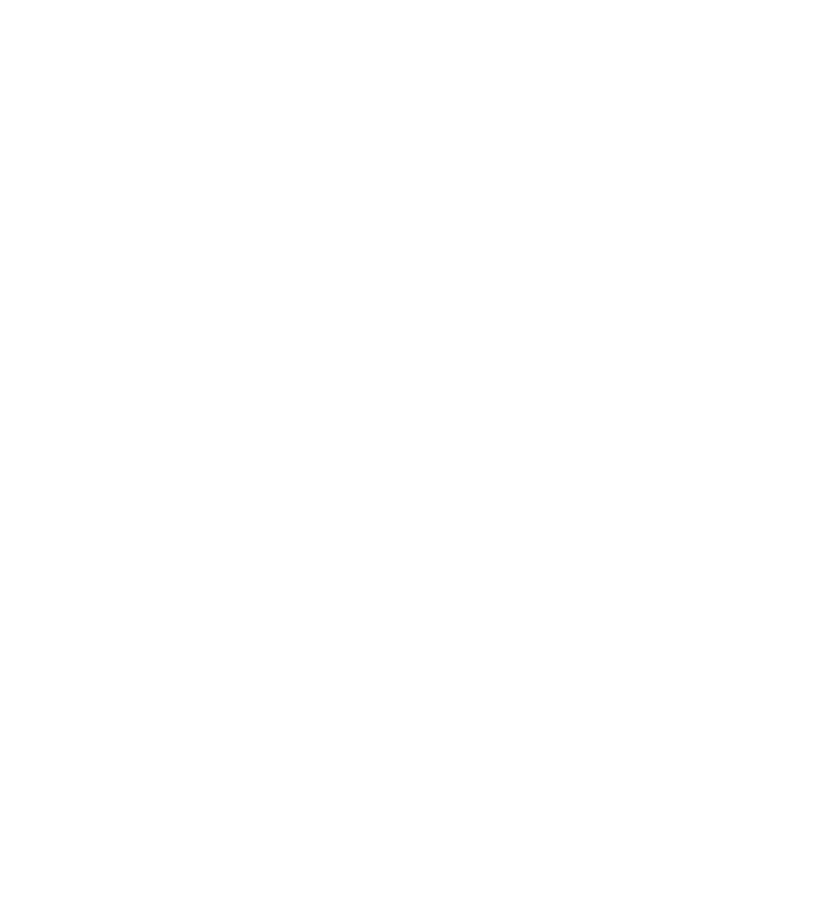
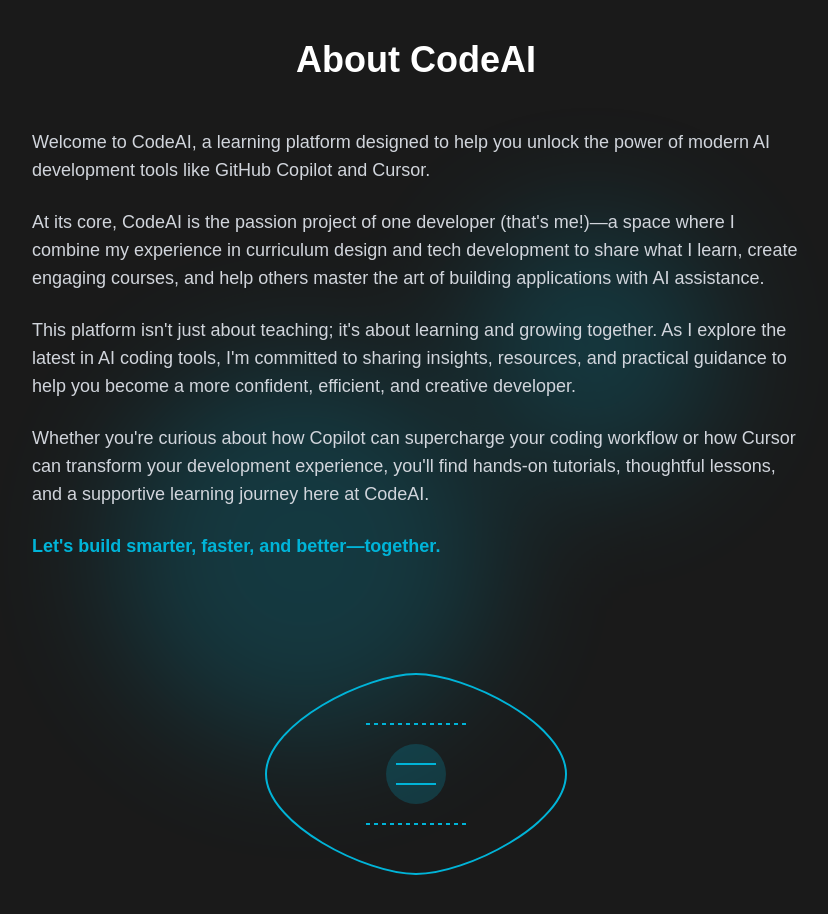
Before and after one commit to JasminInneh/codeai-edu, a Next.js app: page / in a window 1280 px wide. Shown: the part 920-1834 px from the top of the page, without its empty margins (224-1052 px from the left). Before the commit the page ends 800 px from the top, so only its background shows below. Built offline with nearby package versions, Linux system fonts and the light colour scheme.

Commit message:
Integrate About section into landing page with smooth scroll

```diff
--- a/src/components/Navigation.tsx
+++ b/src/components/Navigation.tsx
@@ -4,6 +4,13 @@
 
 const Navigation = () => {
   const pathname = usePathname();
+
+  const scrollToAbout = () => {
+    const aboutSection = document.querySelector('#about-section');
+    if (aboutSection) {
+      aboutSection.scrollIntoView({ behavior: 'smooth' });
+    }
+  };
 
   return (
     <nav className="fixed top-0 left-0 right-0 z-50 bg-[#1A1A1A]/80 backdrop-blur-sm">
@@ -26,16 +33,12 @@
             >
               Home
             </Link>
-            <Link
-              href="/about"
-              className={`px-3 py-2 rounded-md text-sm font-medium transition-colors duration-200 ${
-                pathname === '/about'
-                  ? 'text-[#00B4D8]'
-                  : 'text-gray-300 hover:text-white'
-              }`}
+            <button
+              onClick={scrollToAbout}
+              className="px-3 py-2 rounded-md text-sm font-medium text-gray-300 hover:text-white transition-colors duration-200"
             >
               About
-            </Link>
+            </button>
           </div>
         </div>
       </div>
--- a/src/pages/about.tsx
+++ /dev/null
@@ -1,77 +0,0 @@
-import React from 'react';
-import { motion } from 'framer-motion';
-import Head from 'next/head';
-import styles from '../styles/About.module.css';
-
-const About = () => {
-  return (
-    <>
-      <Head>
-        <title>About CodeAI - Learn AI Development</title>
-        <meta name="description" content="Learn about CodeAI, a platform dedicated to teaching modern AI development tools like GitHub Copilot and Cursor." />
-      </Head>
-
-      <motion.div
-        initial={{ opacity: 0, y: 20 }}
-        animate={{ opacity: 1, y: 0 }}
-        transition={{ duration: 0.6 }}
-        className={styles.container}
-      >
-        <div className={styles.content}>
-          <motion.h1
-            initial={{ opacity: 0, y: -20 }}
-            animate={{ opacity: 1, y: 0 }}
-            transition={{ delay: 0.2 }}
-            className={styles.title}
-          >
-            About CodeAI
-          </motion.h1>
-
-          <motion.div
-            initial={{ opacity: 0 }}
-            animate={{ opacity: 1 }}
-            transition={{ delay: 0.4 }}
-            className={styles.textContent}
-          >
-            <p>
-              Welcome to CodeAI, a learning platform designed to help you unlock the power of modern AI development tools like GitHub Copilot and Cursor.
-            </p>
-
-            <p>
-              At its core, CodeAI is the passion project of one developer (that's me!)—a space where I combine my experience in curriculum design and tech development to share what I learn, create engaging courses, and help others master the art of building applications with AI assistance.
-            </p>
-
-            <p>
-              This platform isn't just about teaching; it's about learning and growing together. As I explore the latest in AI coding tools, I'm committed to sharing insights, resources, and practical guidance to help you become a more confident, efficient, and creative developer.
-            </p>
-
-            <p>
-              Whether you're curious about how Copilot can supercharge your coding workflow or how Cursor can transform your development experience, you'll find hands-on tutorials, thoughtful lessons, and a supportive learning journey here at CodeAI.
-            </p>
-
-            <p className={styles.finalParagraph}>
-              Let's build smarter, faster, and better—together.
-            </p>
-          </motion.div>
-
-          <motion.div
-            initial={{ opacity: 0, scale: 0.8 }}
-            animate={{ opacity: 1, scale: 1 }}
-            transition={{ delay: 0.6 }}
-            className={styles.illustration}
-          >
-            {/* AI Code Illustration */}
-            <svg width="400" height="300" viewBox="0 0 400 300" fill="none" xmlns="http://www.w3.org/2000/svg">
-              <path d="M50 150 C50 100, 150 50, 200 50 C250 50, 350 100, 350 150 C350 200, 250 250, 200 250 C150 250, 50 200, 50 150" stroke="#4F46E5" strokeWidth="2" fill="none"/>
-              <circle cx="200" cy="150" r="30" fill="#4F46E5" fillOpacity="0.2"/>
-              <path d="M180 140 L220 140 M180 160 L220 160" stroke="#4F46E5" strokeWidth="2"/>
-              <path d="M150 100 L250 100 M150 200 L250 200" stroke="#4F46E5" strokeWidth="2" strokeDasharray="4 4"/>
-            </svg>
-          </motion.div>
-        </div>
-      </motion.div>
-    </>
-  );
-};
-
-export default About;
--- a/src/pages/index.tsx
+++ b/src/pages/index.tsx
@@ -3,6 +3,7 @@
 import { useEffect, useState } from 'react';
 import Image from 'next/image';
 import { Geist, Geist_Mono } from "next/font/google";
+import { motion } from 'framer-motion';
 
 const geistSans = Geist({
   variable: "--font-geist-sans",
@@ -100,6 +101,81 @@
           </svg>
         </div>
       </div>
+
+      {/* About Section */}
+      <motion.section
+        id="about-section"
+        initial={{ opacity: 0 }}
+        whileInView={{ opacity: 1 }}
+        transition={{ duration: 0.8 }}
+        viewport={{ once: true }}
+        className="relative py-20 px-4 sm:px-6 lg:px-8"
+      >
+        <div className="max-w-7xl mx-auto">
+          <div className="relative bg-[#1A1A1A] rounded-2xl overflow-hidden">
+            {/* Background Elements */}
+            <div className="absolute inset-0 opacity-20">
+              <div className="absolute top-1/4 right-1/4 w-64 h-64 bg-[#00B4D8] rounded-full blur-3xl" />
+              <div className="absolute bottom-1/4 left-1/4 w-96 h-96 bg-[#00B4D8] rounded-full blur-3xl" />
+            </div>
+
+            <div className="relative z-10 px-6 py-16 sm:px-12 sm:py-20 lg:px-16">
+              <motion.h2
+                initial={{ opacity: 0, y: 20 }}
+                whileInView={{ opacity: 1, y: 0 }}
+                transition={{ duration: 0.6, delay: 0.2 }}
+                viewport={{ once: true }}
+                className="text-3xl sm:text-4xl font-bold text-white text-center mb-12"
+              >
+                About CodeAI
+              </motion.h2>
+
+              <motion.div
+                initial={{ opacity: 0, y: 20 }}
+                whileInView={{ opacity: 1, y: 0 }}
+                transition={{ duration: 0.6, delay: 0.4 }}
+                viewport={{ once: true }}
+                className="max-w-3xl mx-auto space-y-6 text-gray-300"
+              >
+                <p className="text-lg">
+                  Welcome to CodeAI, a learning platform designed to help you unlock the power of modern AI development tools like GitHub Copilot and Cursor.
+                </p>
+
+                <p className="text-lg">
+                  At its core, CodeAI is the passion project of one developer (that's me!)—a space where I combine my experience in curriculum design and tech development to share what I learn, create engaging courses, and help others master the art of building applications with AI assistance.
+                </p>
+
+                <p className="text-lg">
+                  This platform isn't just about teaching; it's about learning and growing together. As I explore the latest in AI coding tools, I'm committed to sharing insights, resources, and practical guidance to help you become a more confident, efficient, and creative developer.
+                </p>
+
+                <p className="text-lg">
+                  Whether you're curious about how Copilot can supercharge your coding workflow or how Cursor can transform your development experience, you'll find hands-on tutorials, thoughtful lessons, and a supportive learning journey here at CodeAI.
+                </p>
+
+                <p className="text-lg font-semibold text-[#00B4D8]">
+                  Let's build smarter, faster, and better—together.
+                </p>
+              </motion.div>
+
+              <motion.div
+                initial={{ opacity: 0, scale: 0.8 }}
+                whileInView={{ opacity: 1, scale: 1 }}
+                transition={{ duration: 0.6, delay: 0.6 }}
+                viewport={{ once: true }}
+                className="mt-16 flex justify-center"
+              >
+                <svg width="400" height="300" viewBox="0 0 400 300" fill="none" xmlns="http://www.w3.org/2000/svg">
+                  <path d="M50 150 C50 100, 150 50, 200 50 C250 50, 350 100, 350 150 C350 200, 250 250, 200 250 C150 250, 50 200, 50 150" stroke="#00B4D8" strokeWidth="2" fill="none"/>
+                  <circle cx="200" cy="150" r="30" fill="#00B4D8" fillOpacity="0.2"/>
+                  <path d="M180 140 L220 140 M180 160 L220 160" stroke="#00B4D8" strokeWidth="2"/>
+                  <path d="M150 100 L250 100 M150 200 L250 200" stroke="#00B4D8" strokeWidth="2" strokeDasharray="4 4"/>
+                </svg>
+              </motion.div>
+            </div>
+          </div>
+        </div>
+      </motion.section>
     </main>
   );
 }
```
